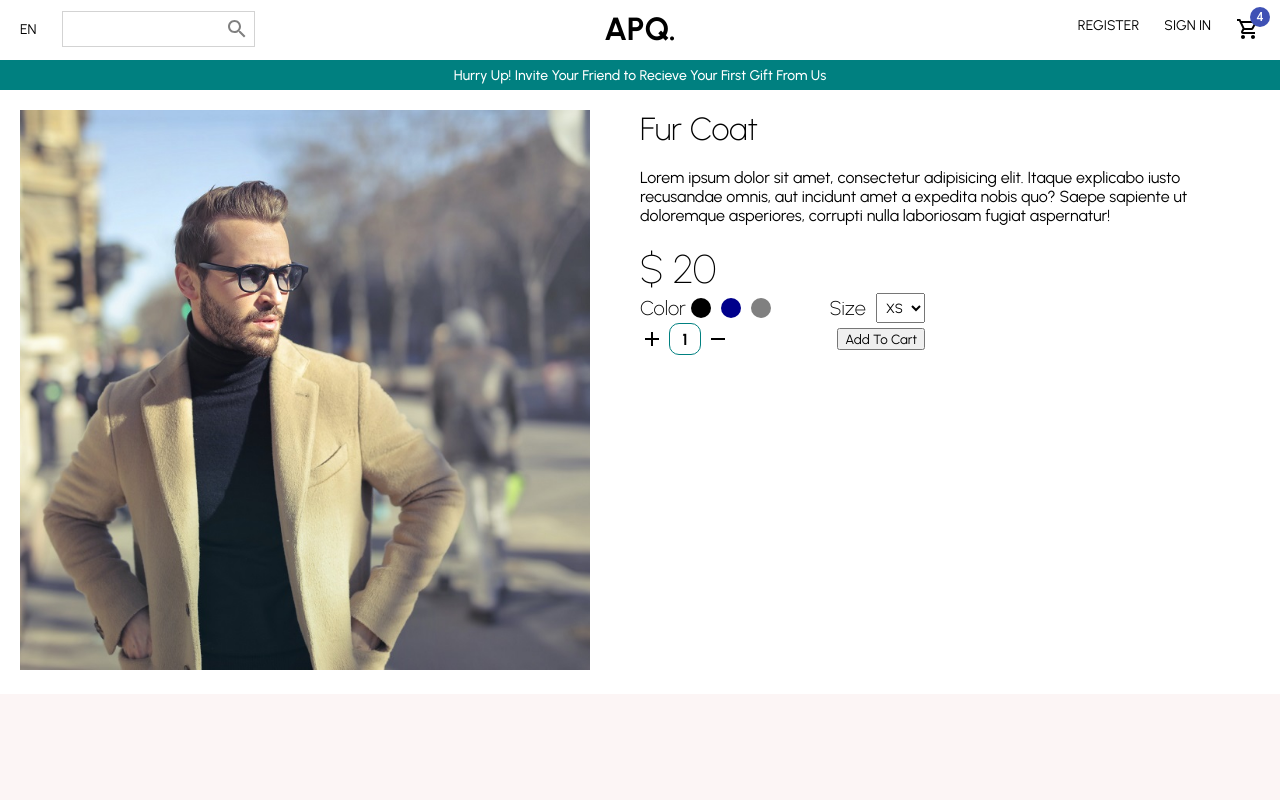
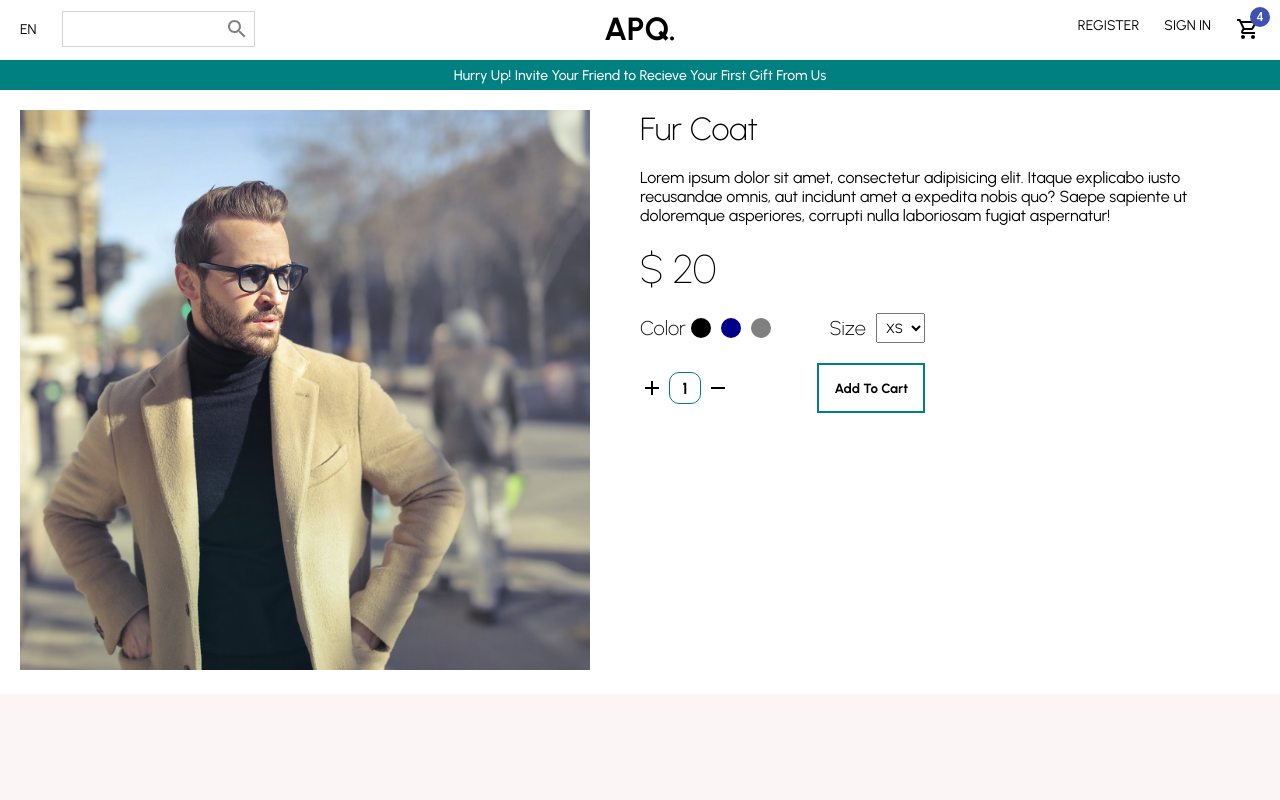
Before and after one commit to AliPooladmast/e-commerce, a React (Create React App) app: page / in a window 1280 px wide. Shown: the top 800 px of the page. Built offline with nearby package versions, Linux system fonts and the light colour scheme.

Commit message:
feat(product): stylize the button for adding the product inside add container

```diff
--- a/src/pages/Product/Product.module.scss
+++ b/src/pages/Product/Product.module.scss
@@ -38,6 +38,7 @@
   width: 50%;
   display: flex;
   justify-content: space-between;
+  margin-top: 20px;
 }
 
 .Filter {
@@ -64,10 +65,23 @@
 }
 
 .AddContainer {
+  margin-top: 20px;
   display: flex;
   align-items: center;
   justify-content: space-between;
   width: 50%;
+
+  button {
+    background-color: white;
+    padding: 15px;
+    border: 2px solid teal;
+    font-weight: 700;
+    cursor: pointer;
+
+    &:hover {
+      background-color: #f8f4f4;
+    }
+  }
 }
 
 .AmountContainer {
```
